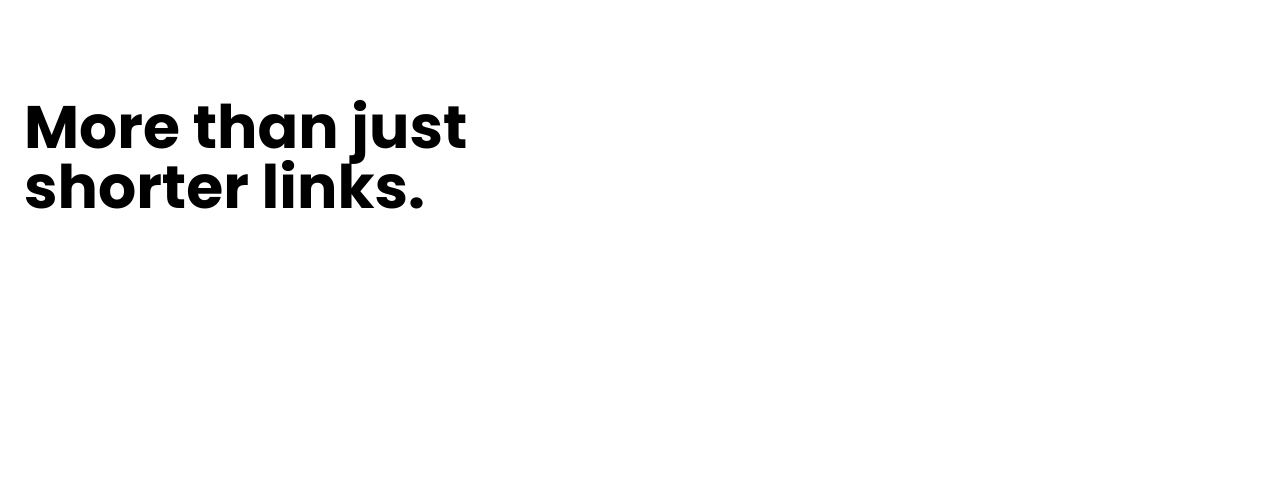
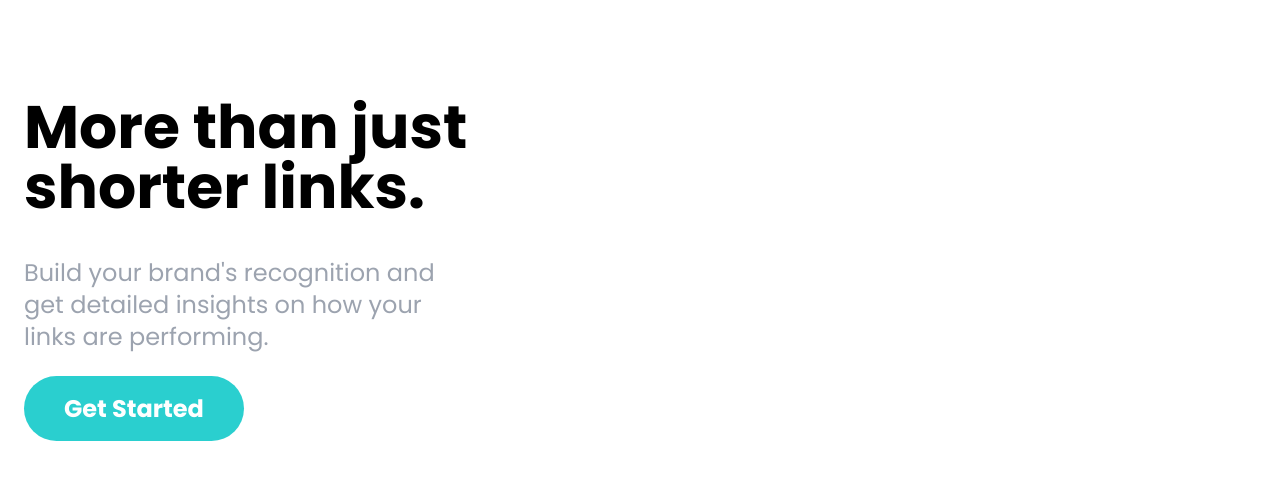
Before and after one commit to Soulbolt/shortly, a website: page index.html in a window 1280 px wide. Shown: the part 87-566 px from the top of the page. Drawn offline with Linux system fonts and the light colour scheme.

Commit message:
Add h1 with title, paragraph with context, anchor with label and image container.

```diff
--- a/index.html
+++ b/index.html
@@ -69,7 +69,23 @@
           >
             More than just shorter links.
           </h1>
+          <p
+            class="text-2xl text-center text-gray-400 lg:max-w-md lg:text-left"
+          >
+            Build your brand's recognition and get detailed insights on how your
+            links are performing.
+          </p>
+          <div class="mx-auto lg:mx-0">
+            <a
+              href="#"
+              class="py-5 px-10 text-2xl font-bold text-white bg-cyan rounded-full lg:py-4 hover:opacity-70"
+            >
+              Get Started
+            </a>
+          </div>
         </div>
+
+        <!-- Image Container -->
       </div>
     </section>
   </body>
```
Also changed, not shown: css/style.css.
